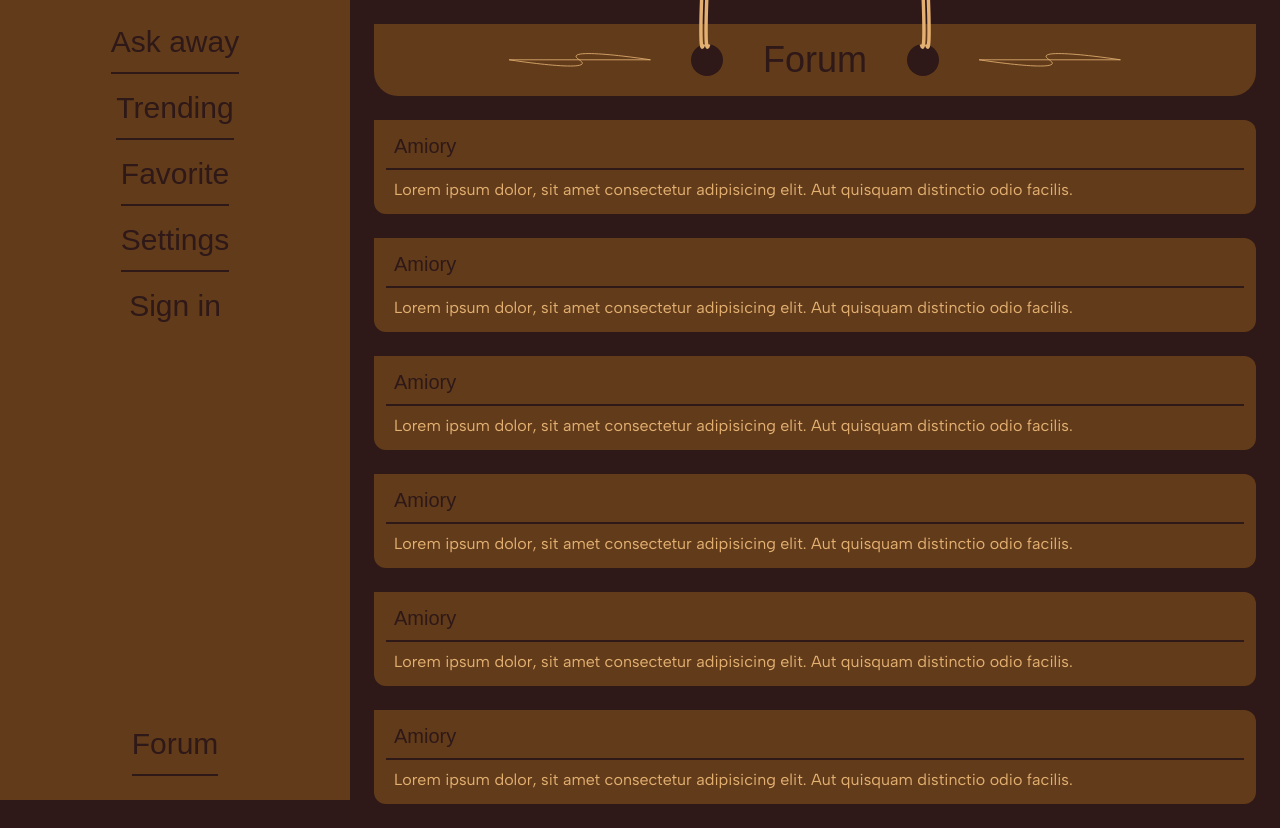
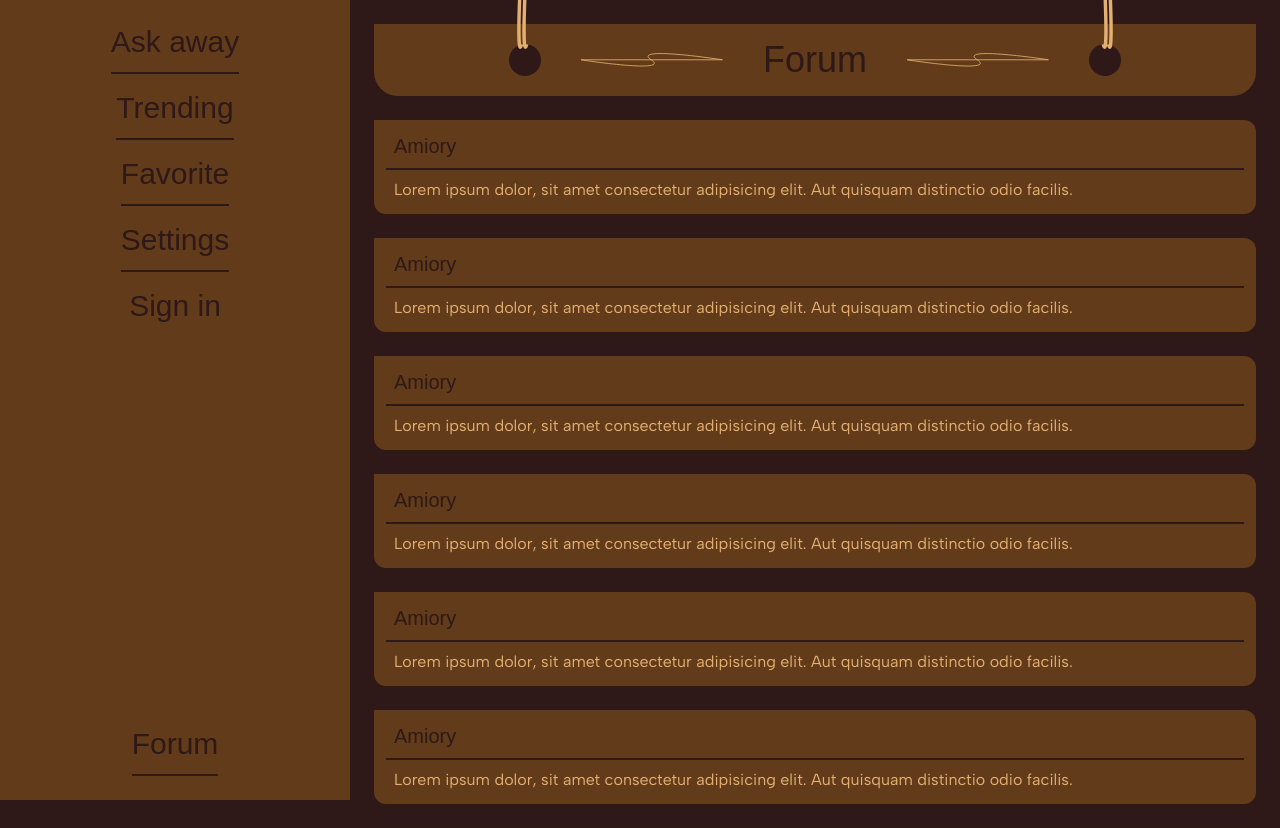
Before and after one commit to Amiory/Forum, a Next.js app: page / in a window 1280 px wide. Built offline with nearby package versions, Linux system fonts and the light colour scheme; a web font is replaced by a local one.

Commit message:
Update: - changed header design slightly

```diff
--- a/src/app/page.tsx
+++ b/src/app/page.tsx
@@ -6,11 +6,11 @@ export default function Home() {
   return (
     <div className="w-full p-6 space-y-6 ">
       <div className="w-full hidden rounded-b-3xl mx-auto text-center bg-lightBrown lg:flex items-center p-4 justify-center gap-10">
+        <BoardHoleIcon className="absolute -top-7 w-3 -translate-y-1/2 right-3 " />
         <HeaderIcon className="w-1/6" />
-        <BoardHoleIcon className="absolute -top-7 w-3 -translate-y-1/2 right-3 " />
         <h1 className="text-4xl text-darkBrown font-jacquard_24">Forum</h1>
+        <HeaderIcon className="w-1/6" />
         <BoardHoleIcon className="absolute -top-7 w-3 -translate-y-1/2 left-3 -scale-x-100" />
-        <HeaderIcon className="w-1/6" />
       </div>
       <ForumPreview />
       <ForumPreview />
```
